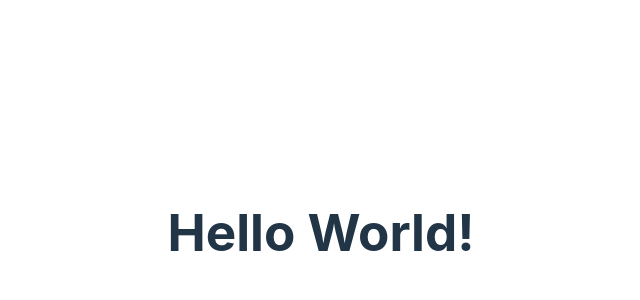
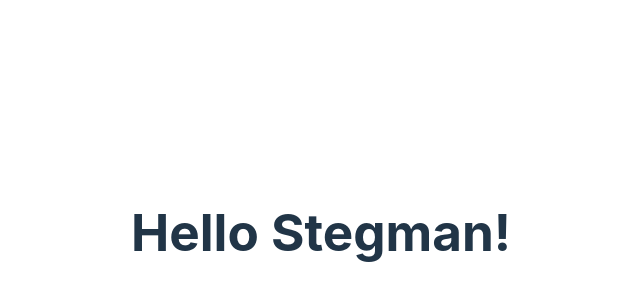
Before and after one commit to btimby/stegman-extension, a Vue app: page / in a window 1280 px wide. Shown: the part 168-468 px from the top of the page, without its empty margins (319-959 px from the left). Built offline with nearby package versions, Linux system fonts and the light colour scheme.

Commit message:
Building.

```diff
--- a/package.json
+++ b/package.json
@@ -11,8 +11,8 @@
     "test:watch": "vitest",
     "test:coverage": "vitest run --coverage",
     "preview": "vite preview",
-    "version:manifest.json": "jq \".version=\\\"$npm_package_version\\\" | .version_name=\\\"$npm_package_version\\\"\" public/manifest.json | sponge public/manifest.json",
-    "version:manifestv3.json": "jq \".version=\\\"$npm_package_version\\\" | .version_name=\\\"$npm_package_version\\\"\" public/manifestv3.json | sponge public/manifestv3.json",
+    "version:manifest.json": "jq \".version=\\\"$npm_package_version\\\"\" public/manifest.json | sponge public/manifest.json",
+    "version:manifestv3.json": "jq \".version=\\\"$npm_package_version\\\"\" public/manifestv3.json | sponge public/manifestv3.json",
     "version": "npm run version:manifest.json && npm run version:manifestv3.json && git commit -m $npm_package_version public/manifest.json public/manifestv3.json"
   },
   "dependencies": {
--- a/public/background/index.html
+++ b/public/background/index.html
@@ -5,6 +5,6 @@
     <title>Stegman</title>
 </head>
 <body>
-    <script type="module" src="./background.js"></script>
+    <script type="module" src="index.js"></script>
 </body>
 </html>
--- a/public/manifestv3.json
+++ b/public/manifestv3.json
@@ -28,7 +28,7 @@
     "service_worker": "./background/index.js"
   },
   "icons": {
-    "128": "logo128.png"
+    "128": "logo-128.png"
   },
   "version_name": "1.0.7"
 }
--- a/src/App.vue
+++ b/src/App.vue
@@ -4,7 +4,7 @@ import HelloWorld from './components/HelloWorld.vue'
 
 <template>
   <div>
-    <HelloWorld msg="Vite + Vue" />
+    <HelloWorld/>
   </div>
 </template>
 
--- a/src/components/HelloWorld.vue
+++ b/src/components/HelloWorld.vue
@@ -8,7 +8,7 @@ export default {
 
   data() {
     return {
-      msg: 'Hello World!',
+      msg: 'Hello Stegman!',
     };
   },
 };
--- a/vite.config.js
+++ b/vite.config.js
@@ -18,5 +18,5 @@ export default defineConfig({
     alias: {
       '@' : path.resolve(__dirname, './src')
     },
-  }
+  },
 })
```
Also changed, not shown: public/logo-128.png (added), public/manifest.json.
